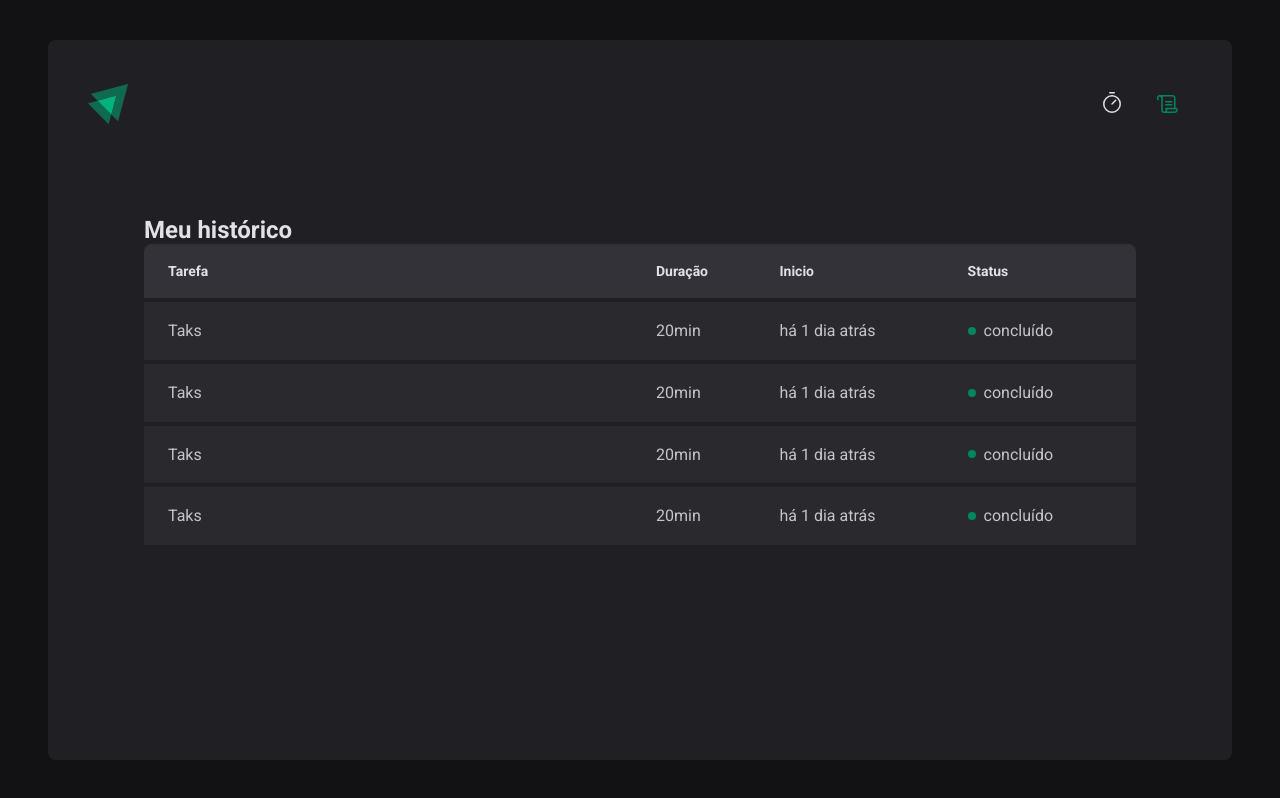
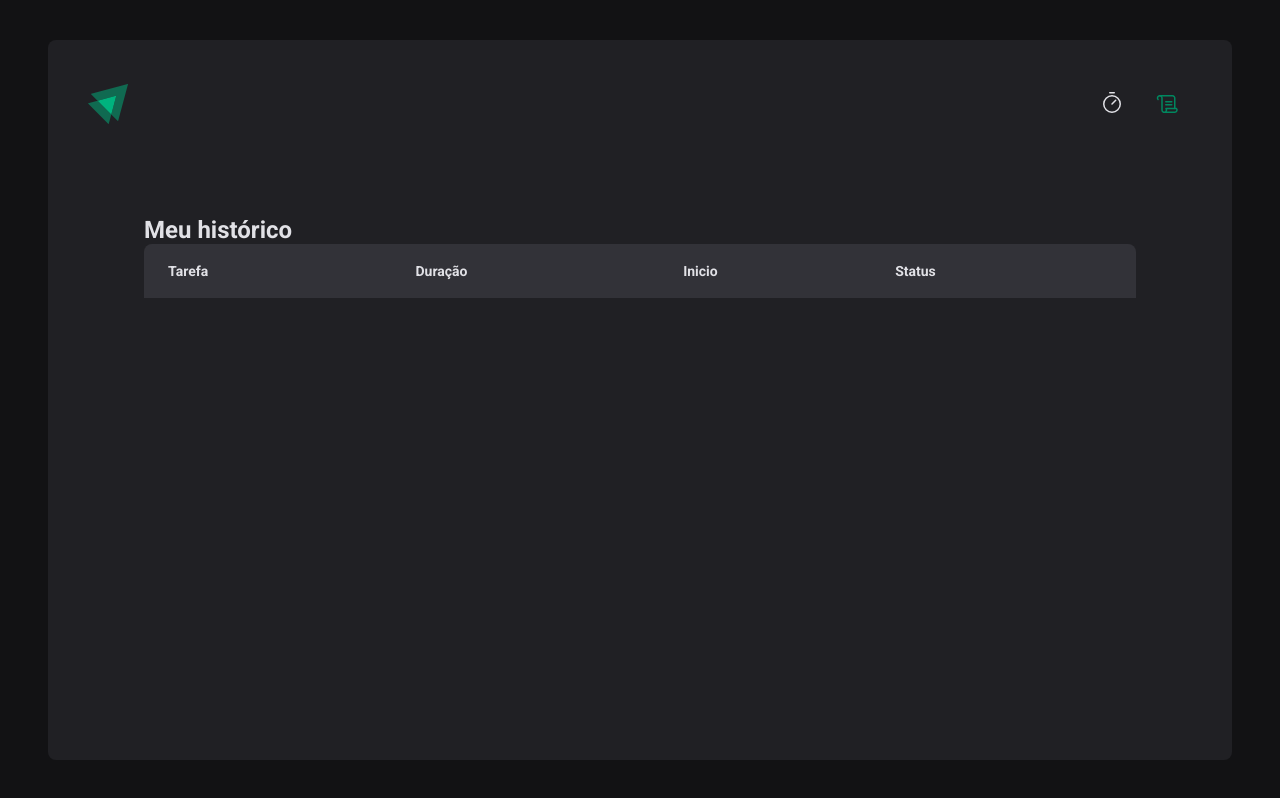
Before and after one commit to Bruno-mateus/Pomodoro-App, a React (Vite) app: page /history in a window 1280 px wide. Built offline with nearby package versions, Linux system fonts and the light colour scheme.

Commit message:
listando historico

```diff
--- a/pages/History/index.tsx
+++ b/pages/History/index.tsx
@@ -1,6 +1,10 @@
+import { useContext } from 'react'
+import { CyclesContext } from '../../src/contexts/CyclesContext'
 import { HistoryContainer, HistoryList, Status } from './styles'
 
 export function History() {
+  const { cycles } = useContext(CyclesContext)
+
   return (
     <HistoryContainer>
       <HistoryList>
@@ -15,38 +19,26 @@
             </tr>
           </thead>
           <tbody>
-            <tr>
-              <td>Taks</td>
-              <td>20min</td>
-              <td>há 1 dia atrás</td>
-              <td>
-                <Status statusColor="green">concluído</Status>
-              </td>
-            </tr>
-            <tr>
-              <td>Taks</td>
-              <td>20min</td>
-              <td>há 1 dia atrás</td>
-              <td>
-                <Status statusColor="green">concluído</Status>
-              </td>
-            </tr>
-            <tr>
-              <td>Taks</td>
-              <td>20min</td>
-              <td>há 1 dia atrás</td>
-              <td>
-                <Status statusColor="green">concluído</Status>
-              </td>
-            </tr>
-            <tr>
-              <td>Taks</td>
-              <td>20min</td>
-              <td>há 1 dia atrás</td>
-              <td>
-                <Status statusColor="green">concluído</Status>
-              </td>
-            </tr>
+            {cycles.map((cycle) => {
+              return (
+                <tr key={cycle.id}>
+                  <td>{cycle.task}</td>
+                  <td>{cycle.minutesAmount} minutos</td>
+                  <td>{cycle.startDate.toISOString()}</td>
+                  <td>
+                    {cycle.finishedDate && (
+                      <Status statusColor="green">concluído</Status>
+                    )}
+                    {cycle.interruptCycle && (
+                      <Status statusColor="red">interrompido</Status>
+                    )}
+                    {!cycle.finishedDate && !cycle.interruptCycle && (
+                      <Status statusColor="yellow">em andamento</Status>
+                    )}
+                  </td>
+                </tr>
+              )
+            })}
           </tbody>
         </table>
       </HistoryList>
--- a/pages/Home/index.tsx
+++ b/pages/Home/index.tsx
@@ -50,7 +50,7 @@
         </FormProvider>
         <Countdown />
 
-        {activeCycle ? (
+        {activeCycle && !activeCycle.finishedDate ? (
           <ButtonStop onClick={InterruptCurrentCycle} type="submit">
             <HandPalm size={24} />
             Interromper
--- a/src/contexts/CyclesContext.tsx
+++ b/src/contexts/CyclesContext.tsx
@@ -23,6 +23,7 @@
   markCurrentCycleAsFinished: () => void
   createNewCycle: ({ task, minutesAmount }: CreateCycleData) => void
   InterruptCurrentCycle: () => void
+  cycles: Cycle[]
 }
 
 interface Children {
@@ -59,6 +60,7 @@
       state.map((cycle) => {
         if (cycle.id === activeCycleId) {
           cycle.interruptCycle = new Date()
+
           return { ...cycle }
         } else {
           return cycle
@@ -78,6 +80,7 @@
         }
       })
     })
+    setActiveCycleId(null)
   }
 
   const activeCycle = cycles.find((cycle) => cycle.id === activeCycleId)
@@ -92,6 +95,7 @@
         setSecondsPassed,
         createNewCycle,
         InterruptCurrentCycle,
+        cycles,
       }}
     >
       {children}
```
